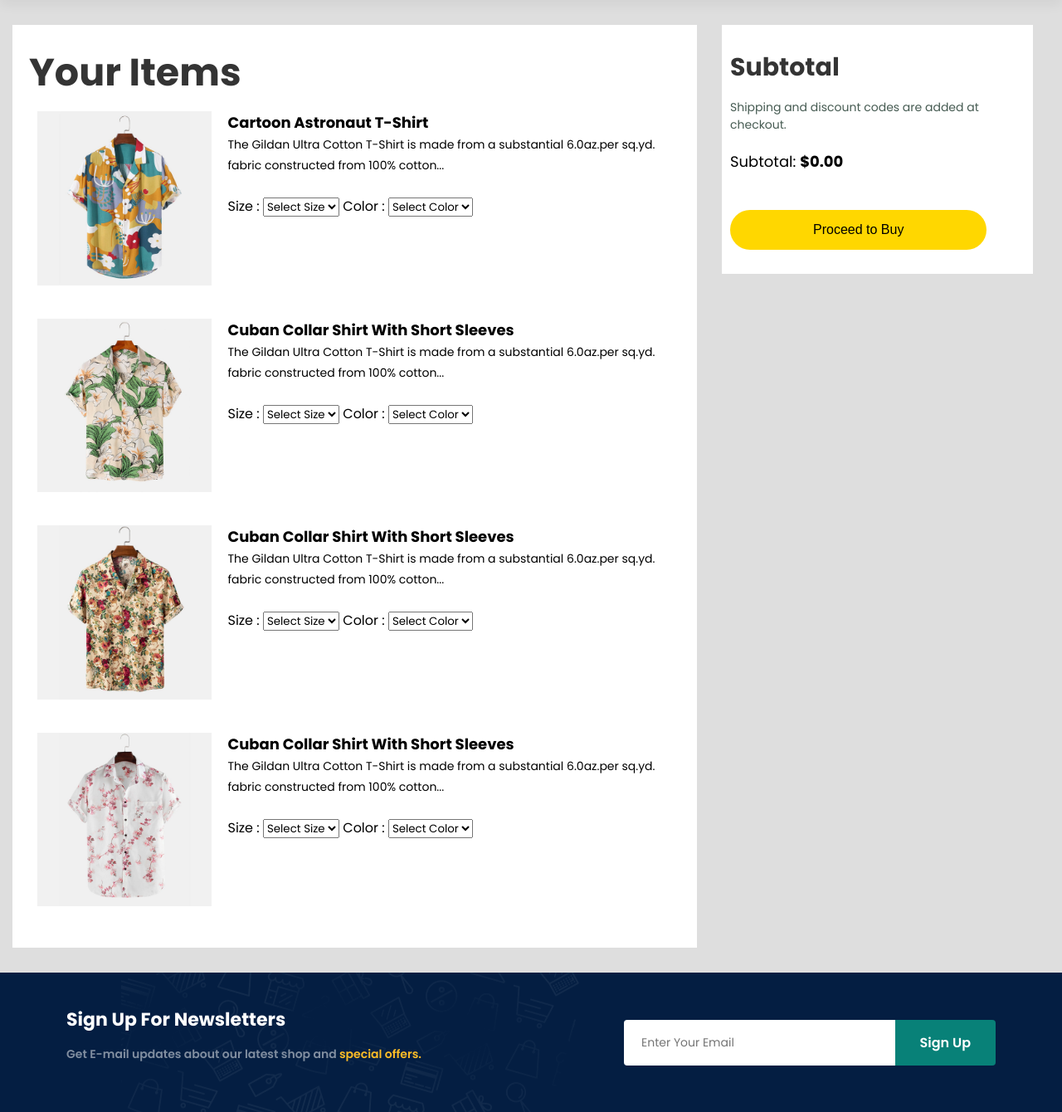
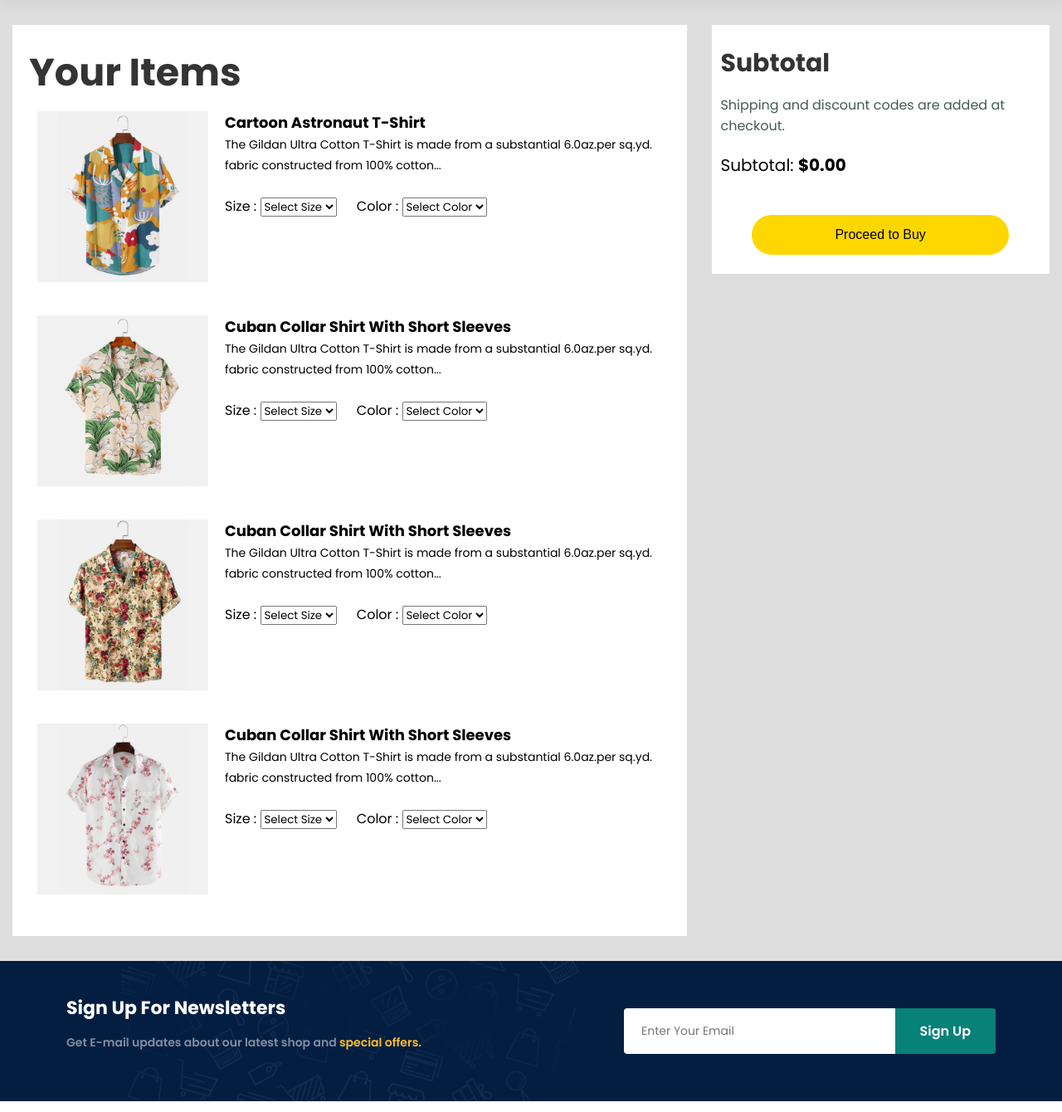
Before and after one commit to Manthan7698/E-CommWeb, a PHP site: page /bag.html in a window 1280 px wide. Shown: the part 87-1427 px from the top of the page at 83% size. Run offline with PHP 8.4, Linux system fonts and the light colour scheme; some libraries are stand-ins or nearby versions.

Commit message:
added style

```diff
--- a/style.css
+++ b/style.css
@@ -40,10 +40,11 @@ p {
 }
 
 .small-p-txt{
-  font-size: 14px;
+  font-size: 16px;
 }
 
 .subtotal-txt{
+  font-size: 20px;
   color: #000;
 }
 
@@ -961,7 +962,7 @@ footer .copyright {
   align-items: center;
   background-color: #fff;
   padding-left: 10px;
-  width: 30%;
+  width: 33%;
   height: 300px;
 }
 
@@ -977,6 +978,8 @@ footer .copyright {
   border-radius: 25px; /* Rounded corners */
   cursor: pointer; /* Pointer cursor on hover */
   font-family: Arial, sans-serif; /* Font style */
+  margin-left: 38px;
+  margin-right: 38px;
 }
 
 .proceed-to-buy:hover {
@@ -1021,6 +1024,15 @@ footer .copyright {
 .blank-area{
   width: 2%;
 }
+
+#size {
+  margin-right: 20px; /* Adds space to the right of the size drop-down menu */
+}
+
+#color {
+  margin-left: 0; /* No extra space on the left of the color drop-down */
+}
+
 
 /* Media Queries */
 
```
